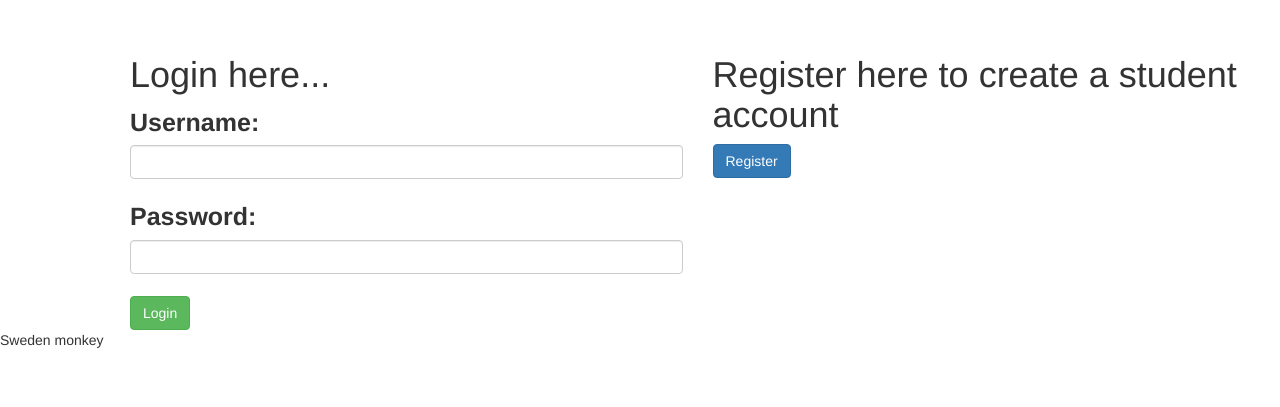
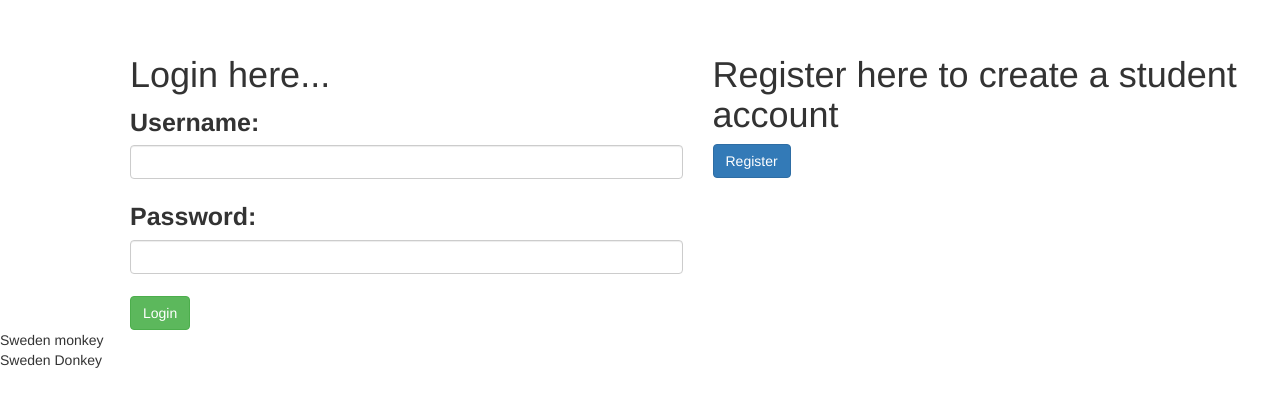
Before and after one commit to nandini5094/Student, an Angular app: page / in a window 1280 px wide. Shown: the part 165-572 px from the top of the page. Built offline with nearby package versions, Linux system fonts and the light colour scheme.

Commit message:
eightth commit

```diff
--- a/src/app/grelogin/grelogin.component.html
+++ b/src/app/grelogin/grelogin.component.html
@@ -27,3 +27,7 @@
 <div>
     Sweden monkey
 </div>
+
+<div>
+    Sweden Donkey
+</div>
```
